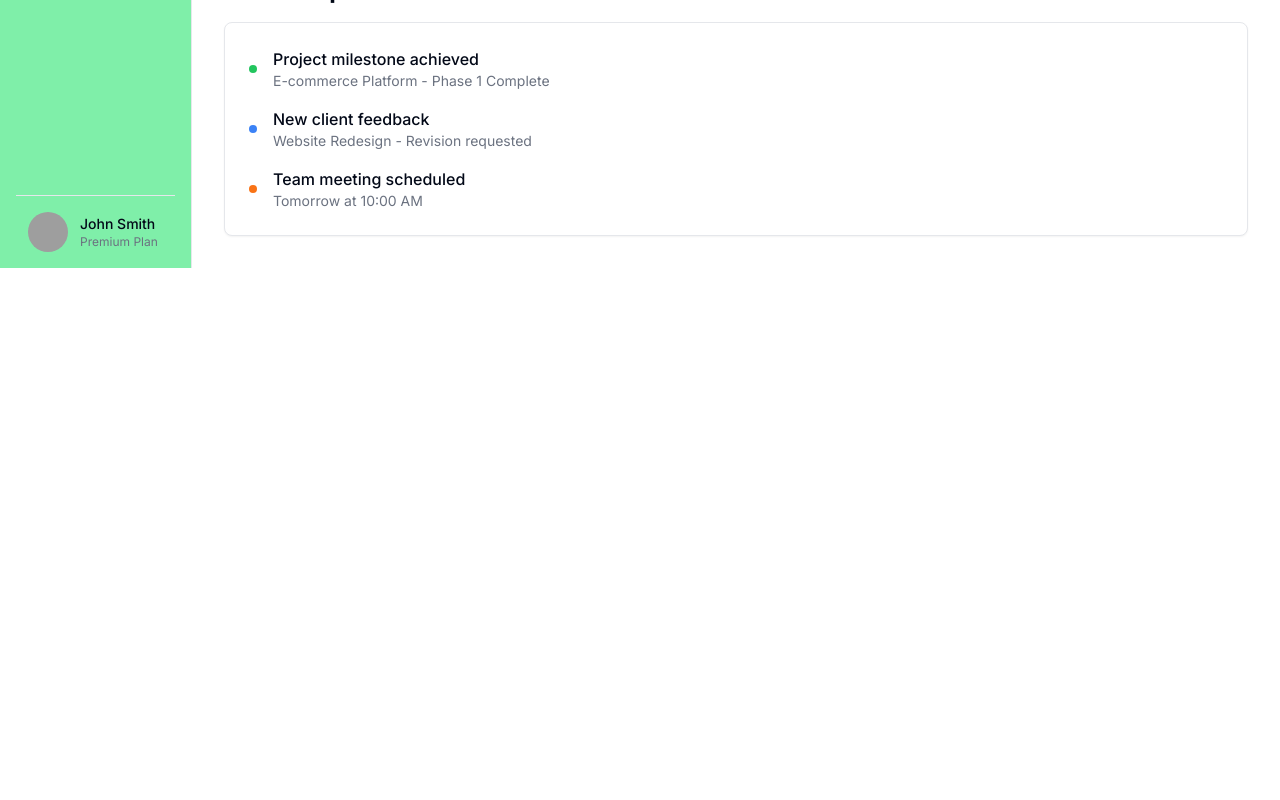
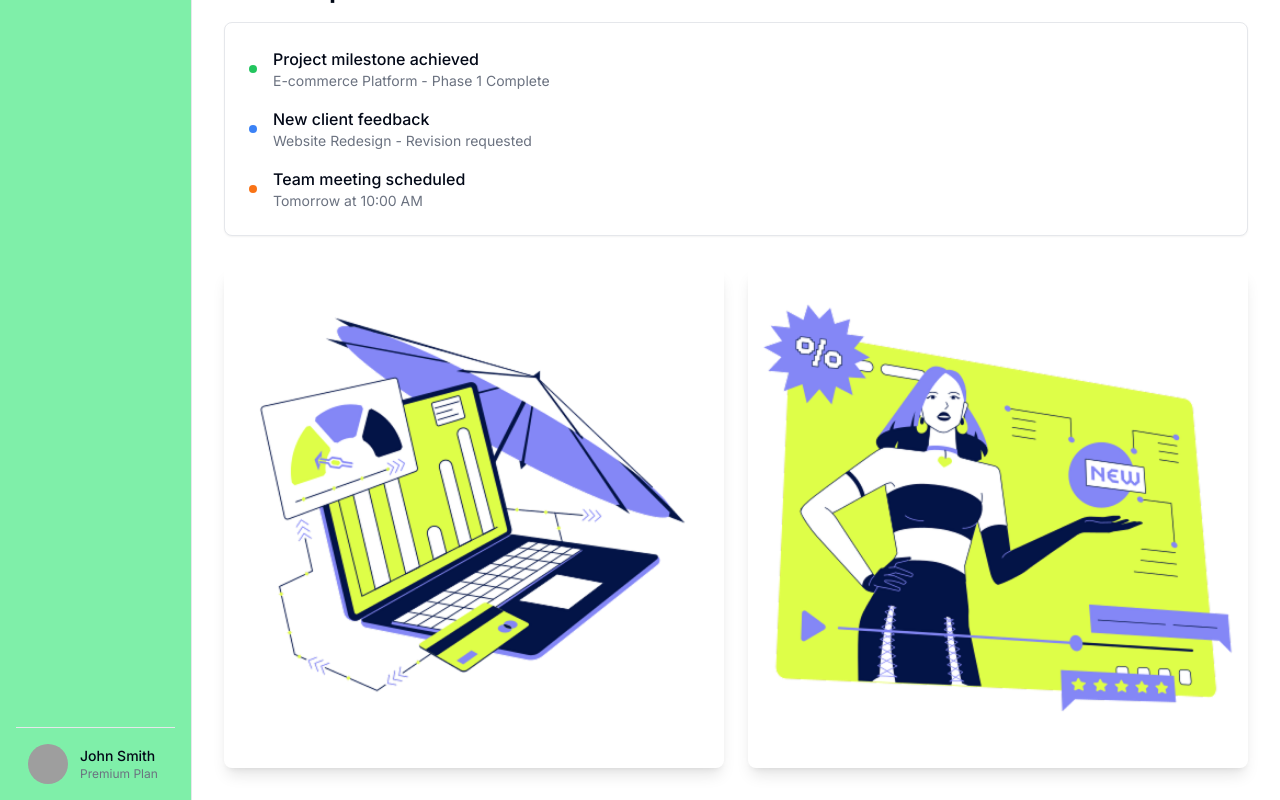
Before and after one commit to Damodar26/Freelance-Managment, a Next.js app in the folder frontend/: page /dashboard in a window 1280 px wide. Shown: the part 1030-1830 px from the top of the page. Before the commit the page ends 1298 px from the top, so only its background shows below. Built offline with nearby package versions, Linux system fonts and the light colour scheme; grey boxes are pictures that could not be loaded.

Commit message:
Update page.tsx

```diff
--- a/frontend/app/dashboard/page.tsx
+++ b/frontend/app/dashboard/page.tsx
@@ -110,6 +110,22 @@ export default function Dashboard() {
           </CardContent>
         </Card>
       </div>
+      <div className="flex justify-center gap-6">
+        <Image
+          src="/Financial transactions and risk management.png"
+          alt="Descriptive alt text"
+          width={500}
+          height={100}
+          className="object-cover rounded-lg shadow-lg"
+        />
+        <Image
+          src="/Woman presenting a new product in a video advertisement.png"
+          alt="Descriptive alt text for second image"
+          width={500}
+          height={100}
+          className="object-cover rounded-lg shadow-lg"
+        />
+      </div>
     </div>
   )
 }
```
